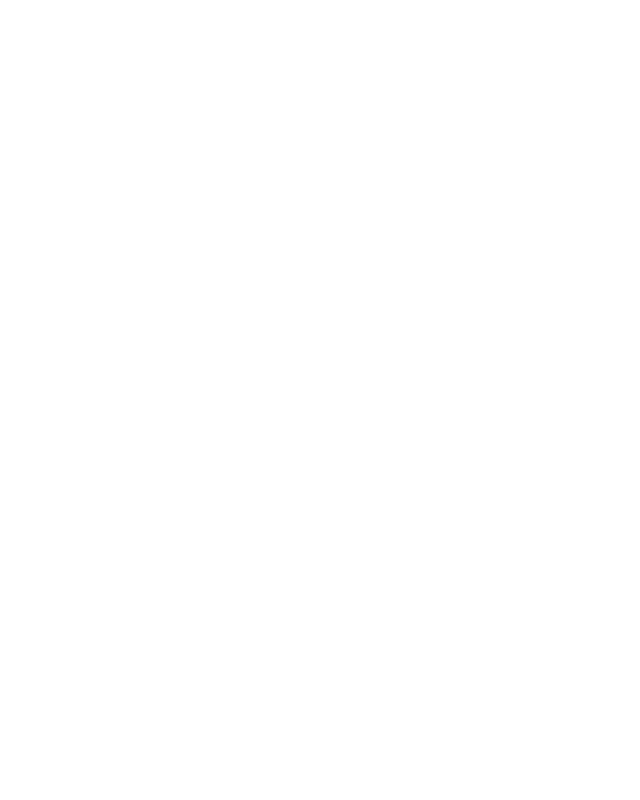
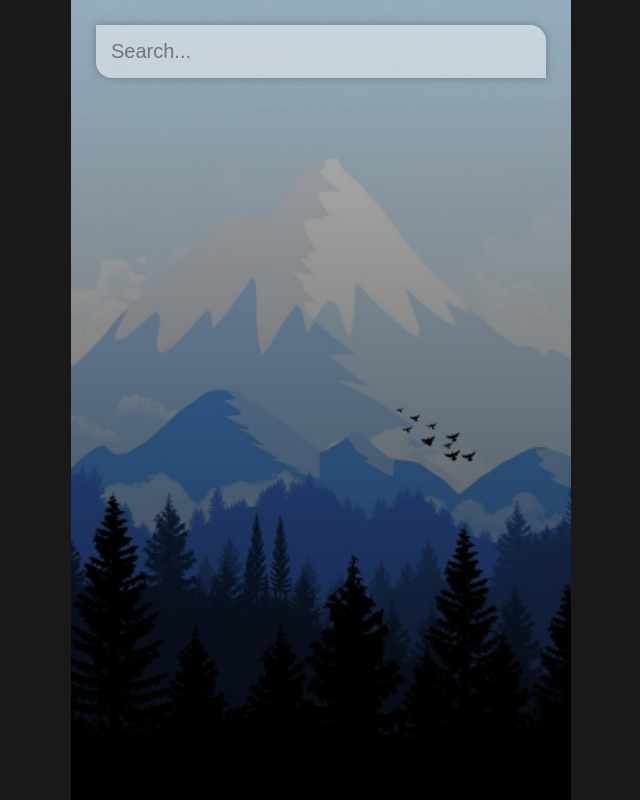
Before and after one commit to OliveLeb/weather-app, a Vue app: page / in a window 1280 px wide. Shown: the whole page, without its empty margins (319-959 px from the left). Built offline with nearby package versions, Linux system fonts and the light colour scheme.

Commit message:
adding max width on body

```diff
--- a/src/App.vue
+++ b/src/App.vue
@@ -1,19 +1,166 @@
+<template>
+
+    <main :class="[weather && weather.current.temp_c > 20 ? 'warm' : null]">
+      <div>
+
+        <div class="search-box">
+          <input type="text" class="search-bar" placeholder="Search..." v-model="query" @keypress="fetchWeather">
+        </div>
+
+        <template v-if="weather">
+        <div class="weather-wrap" v-if="weather">
+          <div class="location-box">
+            <div class="location">
+              <p>{{ weather.location.name }}, </p>
+              <p>{{ weather.location.country }}</p>
+            </div>
+            <div class="date"> {{  weather.location.localtime }} </div>
+          </div>
+
+          <div class="weather-box">
+            <div class="temp">  {{ Math.round(weather.current.temp_c) }}°c </div>
+
+
+            <div class="weather">
+              <img :src="weather.current.condition.icon" alt="">
+              <p>{{ weather.current.condition.text }} </p>
+            </div>
+          </div>
+        </div>
+
+        <div v-else>
+          {{ weather.message }}
+        </div>
+
+        </template>
+
+      </div>
+    </main>
+
+</template>
+
 <script setup lang="ts">
 
-const API_KEY = 'c9dc3570b9acad70c7bd636b91c1495e';
+import { ref} from 'vue'
+
+const API_KEY = '0c40b5086f464c63a7003902211411';
+const url_base = 'https://api.weatherapi.com/v1/forecast.json'
+
+const query = ref<String>('');
+const weather = ref()
+
+const fetchWeather = async (e:KeyboardEvent) => {
+  if(e.key != 'Enter') return
+
+  try {
+    const response = await fetch(`${url_base}?key=${API_KEY}&q=${query.value}&aqi=yes&alerts=yes&lang=en`)
+    const data = await response.json()
+    weather.value = data
+  }
+  catch(error) {
+    console.log('Error happened here!')
+    console.error(error)
+  }
+
+}
+const dateBuilder  = ():String => {
+  let d = new Date();
+  let months = ["January", "February", "March", "April", "May", "June", "July", "August", "September", "October", "November", "December"];
+  let days = ["Sunday", "Monday", "Tuesday", "Wednesday", "Thursday", "Friday", "Saturday"];
+  let day = days[d.getDay()];
+  let date = d.getDate();
+  let month = months[d.getMonth()];
+  let year = d.getFullYear();
+  return `${day} ${date} ${month} ${year}`;
+}
 
 </script>
 
-<template>
-</template>
+<style>
+* {
+  margin: 0;
+  padding: 0;
+  box-sizing: border-box;
+}
+body {
+  font-family: 'montserrat', sans-serif;
+  background: #191919;
+}
+main {
+  background-image: url('./assets/images/cold-bg.jpg');
+  background-size: cover;
+  background-position: bottom;
+  transition: 0.4s;
+  margin: auto;
+  max-width: 500px;
+}
+main.warm {
+  background-image: url('./assets/images/warm-bg.jpg');
+}
+main>div {
+  min-height: 100vh;
+  padding: 25px;
+  background-image: linear-gradient(to bottom, rgba(0, 0, 0, 0.25), rgba(0, 0, 0, 0.75));
+}
+.search-box {
+  width: 100%;
+  margin-bottom: 30px;
+}
+.search-box .search-bar {
+  display: block;
+  width: 100%;
+  padding: 15px;
 
-<style>
-#app {
-  font-family: Avenir, Helvetica, Arial, sans-serif;
-  -webkit-font-smoothing: antialiased;
-  -moz-osx-font-smoothing: grayscale;
+  color: #313131;
+  font-size: 20px;
+  appearance: none;
+  border:none;
+  outline: none;
+  background: none;
+  box-shadow: 0px 0px 8px rgba(0, 0, 0, 0.25);
+  background-color: rgba(255, 255, 255, 0.5);
+  border-radius: 0px 16px 0px 16px;
+  transition: 0.4s;
+}
+.search-box .search-bar:focus {
+  box-shadow: 0px 0px 16px rgba(0, 0, 0, 0.25);
+  background-color: rgba(255, 255, 255, 0.75);
+  border-radius: 16px 0px 16px 0px;
+}
+.location-box .location {
+  color: #FFF;
+  font-size: 32px;
+  font-weight: 500;
   text-align: center;
-  color: #2c3e50;
-  margin-top: 60px;
+  text-shadow: 1px 3px rgba(0, 0, 0, 0.25);
+}
+.location-box .date {
+  color: #FFF;
+  font-size: 20px;
+  font-weight: 300;
+  font-style: italic;
+  text-align: center;
+}
+.weather-box {
+  text-align: center;
+}
+.weather-box .temp {
+  display: inline-block;
+  padding: 10px 25px;
+  color: #FFF;
+  font-size: 102px;
+  font-weight: 900;
+  text-shadow: 3px 6px rgba(0, 0, 0, 0.25);
+  background-color:rgba(255, 255, 255, 0.25);
+  border-radius: 16px;
+  margin: 30px 0px;
+  box-shadow: 3px 6px rgba(0, 0, 0, 0.25);
+}
+.weather-box .weather {
+  color: #FFF;
+  font-size: 48px;
+  font-weight: 700;
+  font-style: italic;
+  text-shadow: 3px 6px rgba(0, 0, 0, 0.25);
 }
 </style>
```
Also changed, not shown: src/assets/images/cold-bg.jpg (added), src/assets/images/warm-bg.jpg (added).
